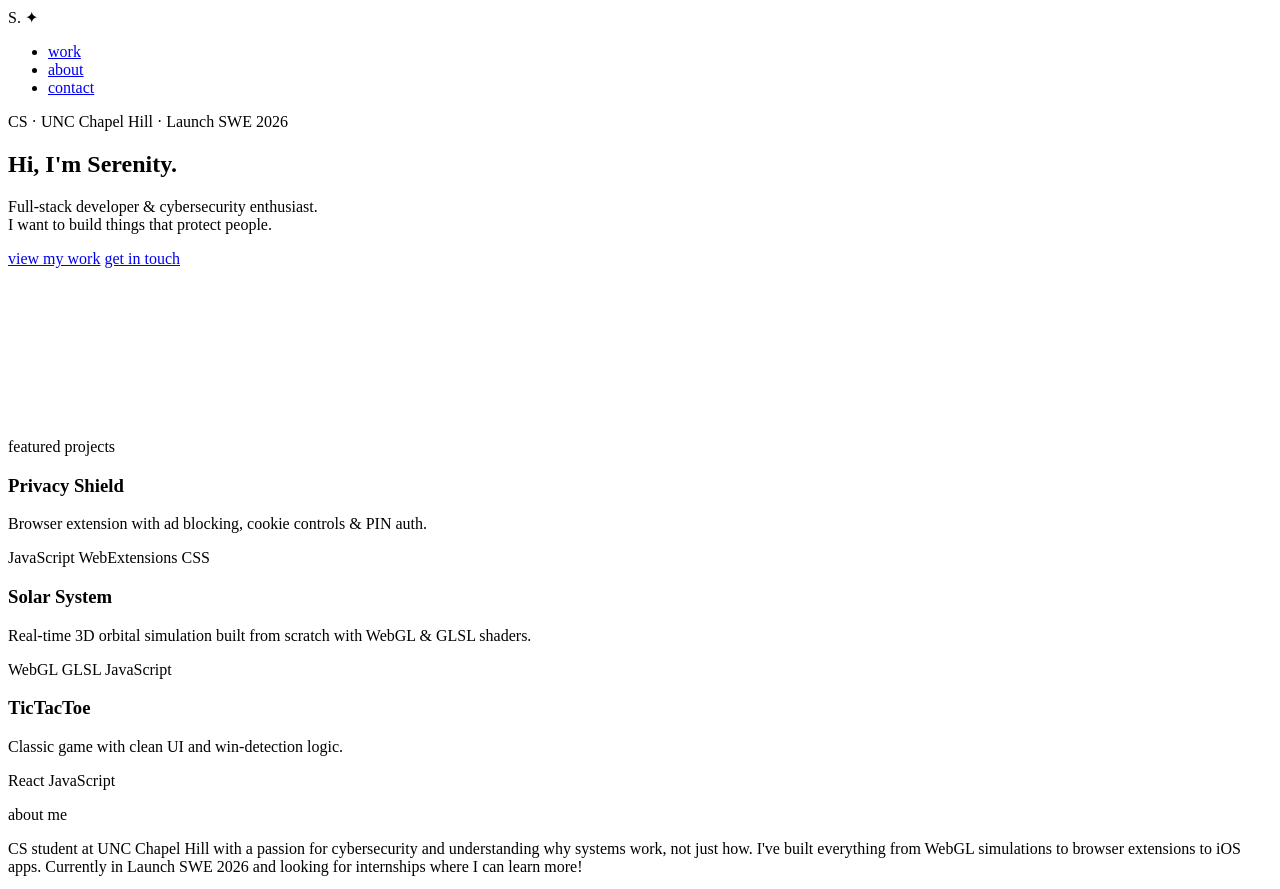
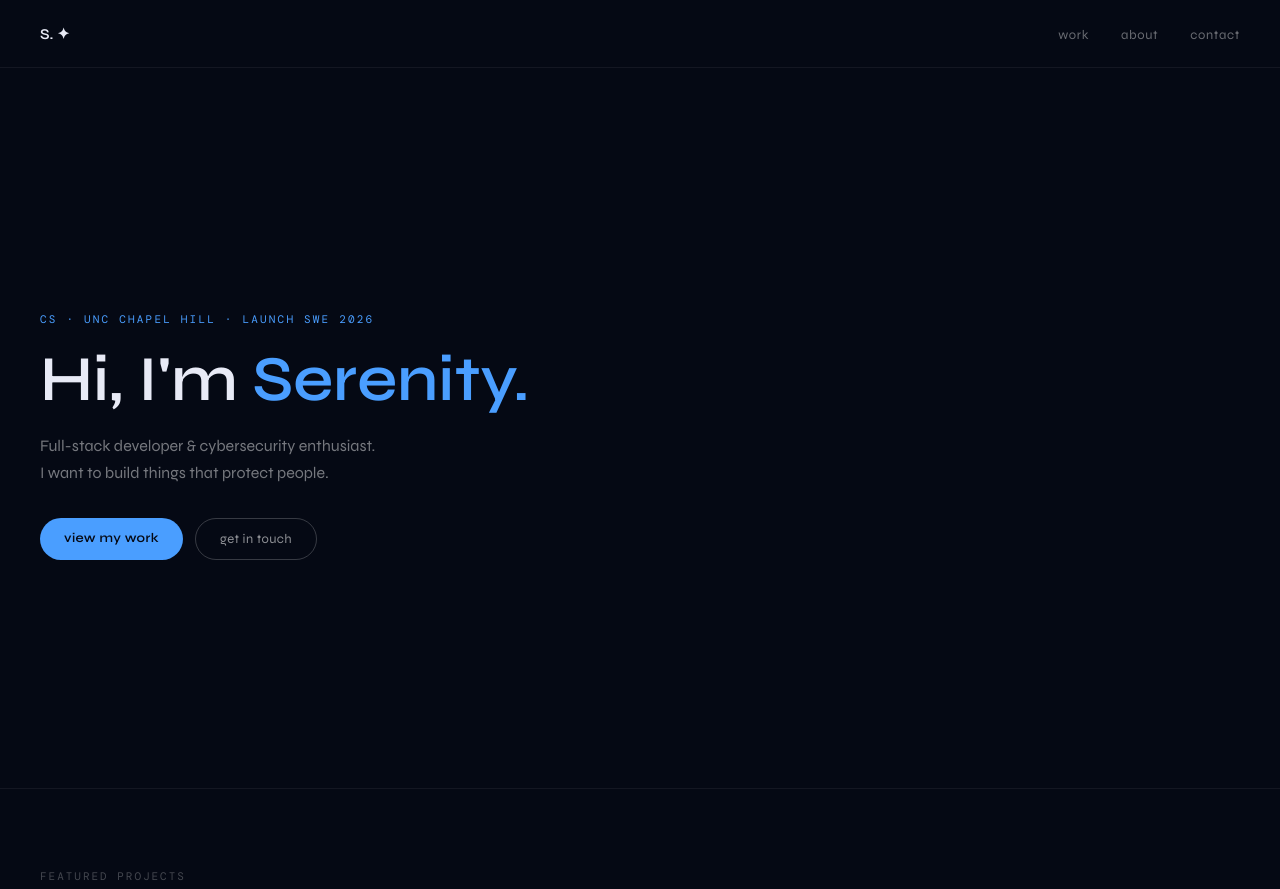
Before and after one commit to serenren13/serenren13.github.io, a plain HTML site: page index.html in a window 1280 px wide. Shown: the top 889 px of the page. Drawn offline with nearby package versions, Linux system fonts and the light colour scheme; a web font is replaced by a local one.

Commit message:
add CSS styling for nav, hero, projects, about, contact

```diff
--- a/index.html
+++ b/index.html
@@ -4,6 +4,9 @@
         <meta charset="UTF-8" />
         <meta name="viewport" content="width=device-width, initial-scale=1.0" />
         <title>Serenity Phillips</title>
+        <link rel="preconnect" href="https://fonts.googleapis.com" />
+        <link rel="preconnect" href="https://fonts.gstatic.com" crossorigin />
+        <link href="https://fonts.googleapis.com/css2?family=Syne:wght@400;500;600&family=DM+Mono:wght@300;400&display=swap" rel="stylesheet" />
         <link rel="stylesheet" href="style.css" />
     </head>
     <body>
--- a/style.css
+++ b/style.css
@@ -0,0 +1,222 @@
+* {
+    margin: 0;
+    padding: 0;
+    box-sizing: border-box;
+}
+
+body {
+    background-color: #050914;
+    color: #e8eaf6;
+    font-family: 'Syne', sans-serif;
+    cursor: none;
+    overflow-x:hidden;
+}
+
+nav {
+    display: flex;
+    align-items: center;
+    justify-content: space-between;
+    padding: 1.5rem 2.5rem;
+    border-bottom: 0.5px solid rgba(255,255,255,0.06);
+}
+
+nav ul {
+    display: flex;
+    gap: 2rem;
+    list-style: none;
+}
+
+nav a {
+    color: rgba(255,255,255,0.4);
+    text-decoration: none;
+    font-size: 13px;
+    letter-spacing: 0.05em;
+}
+
+.logo {
+    font-size: 15px;
+    font-weight: 600;
+}
+
+/* hero */
+#hero {
+    display: grid;
+    grid-template-columns: 1fr 1fr;
+    align-items: center;
+    gap: 2rem;
+    padding: 5rem 2.5rem 4rem;
+    min-height: 90vh;
+}
+
+.eyebrow {
+    font-size: 11px;
+    letter-spacing: 0.2em;
+    text-transform: uppercase;
+    color: #4a9eff;
+    margin-bottom: 1.2rem;
+    font-family: 'DM Mono', monospace;
+}
+
+h1 {
+    font-size: clamp(36px, 5vw, 64px);
+    font-weight: 600;
+    line-height: 1.1;
+    margin-bottom: 1rem;
+}
+
+h1 span {
+    color: #4a9eff;
+}
+
+.tagline {
+    font-size: 16px;
+    color: rgba(255,255,255,0.45);
+    line-height: 1.7;
+    margin-bottom: 2rem;
+}
+
+.hero-buttons {
+    display: flex;
+    gap: 12px;
+}
+
+.btn-primary {
+    font-size: 13px;
+    padding: 12px 24px;
+    border-radius: 999px;
+    background: #4a9eff;
+    color: #050914;
+    font-weight: 600;
+    text-decoration: none;
+    letter-spacing: 0.03em;
+}
+
+.btn-ghost {
+    font-size: 13px;
+    padding: 12px 24px;
+    border-radius: 999px;
+    background: transparent;
+    color: rgba(255,255,255,0.55);
+    border: 0.5px solid rgba(255,255,255,0.2);
+    text-decoration: none;
+    letter-spacing: 0.03em;
+}
+
+.hero-visual {
+    display: flex;
+    align-items: center;
+    justify-content: center;
+    height: 400px;
+}
+
+#solar {
+    width: 100%;
+    height: 100%;
+}
+
+/* projects */
+#projects {
+    padding: 5rem 2.5rem;
+    border-top: 0.5px solid rgba(255,255,255,0.06);
+}
+
+.section-label {
+    font-family: 'DM Mono', monospace;
+    font-size: 11px;
+    letter-spacing: 0.18em;
+    text-transform: uppercase;
+    color: rgba(255,255,255,0.25);
+    margin-bottom: 2rem;
+}
+
+.projects-grid {
+    display: grid;
+    grid-template-columns: repeat(3, 1fr);
+    gap: 16px;
+}
+
+.project-card {
+    background: rgba(255,255,255,0.03);
+    border: 0.5px solid rgba(255,255,255,0.08);
+    border-radius: 12px;
+    padding: 1.5rem;
+    transition: border-color 0.3s ease;
+}
+
+.project-card:hover {
+    border-color: rgba(74,158,255,0.3);
+}
+
+.project-card h3 {
+    font-size: 16px;
+    font-weight: 600;
+    margin-bottom: 8px;
+    color: rgba(255,255,255,0.9);
+}
+
+.project-card p {
+    font-size: 13px;
+    color: rgba(255,255,255,0.35);
+    line-height: 1.6;
+    margin-bottom: 1rem;
+}
+
+.stack {
+    display: flex;
+    gap: 6px;
+    flex-wrap: wrap;
+}
+
+.stack span {
+    font-size: 11px;
+    padding: 3px 10px;
+    border-radius: 999px;
+    background: rgba(255,255,255,0.05);
+    color: rgba(255,255,255,0.35);
+    font-family: 'DM Mono', monospace;
+}
+
+/* about */
+#about {
+    padding: 5rem 2.5rem;
+    border-top: 0.5px solid rgba(255,255,255,0.06);
+    max-width: 680px;
+}
+
+.about-text {
+    font-size: 18px;
+    line-height: 1.8;
+    color: rgba(255,255,255,0.55);
+}
+
+/* contact */
+#contact {
+    padding: 5rem 2.5rem;
+    border-top: 0.5px solid rgba(255,255,255,0.06);
+}
+
+#contact h2 {
+    font-size: 48px;
+    font-weight: 600;
+    margin-bottom: 1.5rem;
+}
+
+#contact a {
+    color: #4a9eff;
+    text-decoration: none;
+    font-size: 16px;
+}
+
+.social-links {
+    display: flex;
+    gap: 1.5rem;
+    margin-top: 1rem;
+}
+
+.social-links a {
+    font-size: 13px;
+    color: rgba(255,255,255,0.4);
+    text-decoration: none;
+    font-family: 'DM Mono', monospace;
+    letter-spacing: 0.05em;
+}
```
